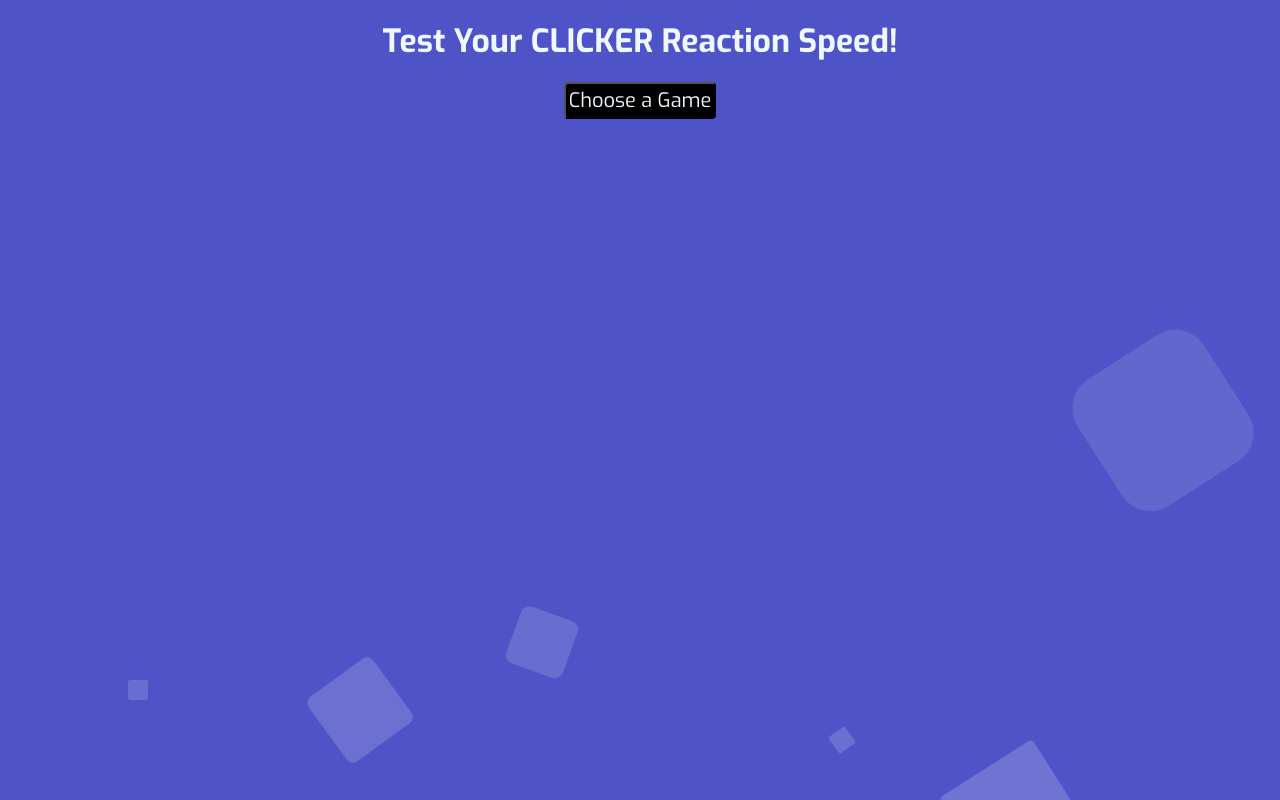
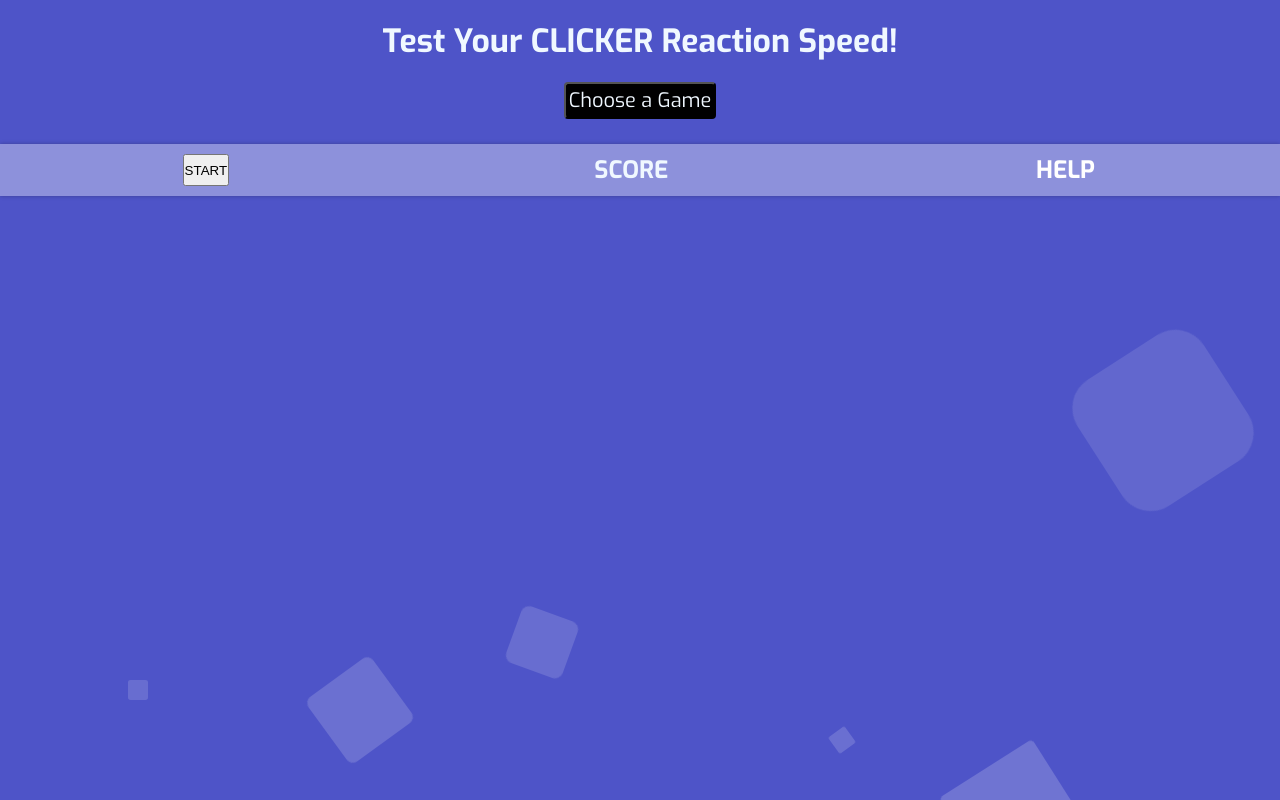
Before and after one commit to kaimcfarlane/ReactTS, a plain HTML site: page clicker.html in a window 1280 px wide. Drawn offline with Linux system fonts and the light colour scheme.

Commit message:
Added Info Menu to all other game pages
Addes the css, js, and html to all other game pages.

```diff
--- /dev/null
+++ b/clicker.css
@@ -0,0 +1,63 @@
+body {
+  background-color: white;
+}
+
+#game {
+  position: relative;
+  /* padding-top: 10px;
+    padding-bottom: 10px; */
+  margin-top: 25px;
+  background-color: rgba(255, 255, 255, 0.358);
+  /* opacity: 50%; */
+}
+
+#gameHeader {
+  display: flex;
+  justify-content: space-around;
+  padding-top: 10px;
+  padding-bottom: 10px;
+  box-shadow: 0 0 0.25em rgb(0 0 0 / 25%);
+}
+
+#startButton {
+  cursor: pointer;
+}
+
+#clickArea {
+  /* position: fixed; */
+  margin: 0;
+  padding: 0;
+  top: 0;
+  left: 0;
+  width: 100%;
+  height: 100%;
+}
+
+#helpText {
+  text-align: center;
+  display: none;
+}
+
+#helpTitle {
+  cursor: pointer;
+  text-shadow: 0 0 rgb(255, 255, 255), 0 1.2em #626ef5;
+  overflow: hidden;
+  color: rgba(255, 255, 255, 0);
+  transition: 0.3s;
+  padding: 0 0.1em;
+  margin: 0;
+}
+
+#helpTitle:hover {
+  text-shadow: 0 -1.2em rgb(255, 255, 255), 0 0 #626ef5;
+}
+
+#time {
+  text-align: center;
+
+  display: none;
+}
+
+/* #helpText .hover {
+    color: grey;
+  } */
--- a/clicker.html
+++ b/clicker.html
@@ -5,7 +5,9 @@
     <meta name="viewport" content="width=device-width, initial-scale=1.0">
     <title>ReactTS</title>
     <script defer src="reaction.js"></script>
+    <script defer src="clicker.js"></script>
     <link rel="stylesheet" href="index.css">
+    <link rel="stylesheet" href="clicker.css">
 </head>
 <body>
     <div class="area">
@@ -39,6 +41,19 @@
             </div>
         </header>
 
+        <section id="game">
+            <header id="gameHeader">
+                <button id="startButton" onclick="startGame()">START</button>
+                <h1>SCORE</h1>
+                <h1 id="helpTitle" onclick="revealHelpText()">HELP</h1>
+            </header>
+            <text id="helpText">Click the green buttons as quick as possible, however don't click the red ones, they lose points! You have until Times Up!</text>
+            <h2 id="time">TIME: 30</h2>
+
+            <div id="clickArea">
+
+            </div>
+        </section>
 
     </div >
 </body>
--- /dev/null
+++ b/clicker.js
@@ -0,0 +1,22 @@
+var timerVis = false
+var timer = document.getElementById("time");
+let startTime = 30;
+function startGame() {
+    if(timerVis) {
+        timer.style.display = "none";
+        timerVis = false;
+    }
+    else {
+        timer.style.display = "block";
+        timerVis = true;
+        var itv1 = setInterval(function countDown() {
+            startTime--;
+            console.log("success " + startTime);
+            timer.innerHTML = "TIME: " + startTime;
+            if(startTime <= 0)
+            {
+                clearInterval(itv1);
+            }
+        }, 1000);
+    }
+}
--- /dev/null
+++ b/typer.css
@@ -0,0 +1,63 @@
+body {
+  background-color: white;
+}
+
+#game {
+  position: relative;
+  /* padding-top: 10px;
+    padding-bottom: 10px; */
+  margin-top: 25px;
+  background-color: rgba(255, 255, 255, 0.358);
+  /* opacity: 50%; */
+}
+
+#gameHeader {
+  display: flex;
+  justify-content: space-around;
+  padding-top: 10px;
+  padding-bottom: 10px;
+  box-shadow: 0 0 0.25em rgb(0 0 0 / 25%);
+}
+
+#startButton {
+  cursor: pointer;
+}
+
+#clickArea {
+  /* position: fixed; */
+  margin: 0;
+  padding: 0;
+  top: 0;
+  left: 0;
+  width: 100%;
+  height: 100%;
+}
+
+#helpText {
+  text-align: center;
+  display: none;
+}
+
+#helpTitle {
+  cursor: pointer;
+  text-shadow: 0 0 rgb(255, 255, 255), 0 1.2em #626ef5;
+  overflow: hidden;
+  color: rgba(255, 255, 255, 0);
+  transition: 0.3s;
+  padding: 0 0.1em;
+  margin: 0;
+}
+
+#helpTitle:hover {
+  text-shadow: 0 -1.2em rgb(255, 255, 255), 0 0 #626ef5;
+}
+
+#time {
+  text-align: center;
+
+  display: none;
+}
+
+/* #helpText .hover {
+    color: grey;
+  } */
```
Also changed, not shown: typer.html (+16 -0 lines), typer.js (added, +22 -0 lines).
